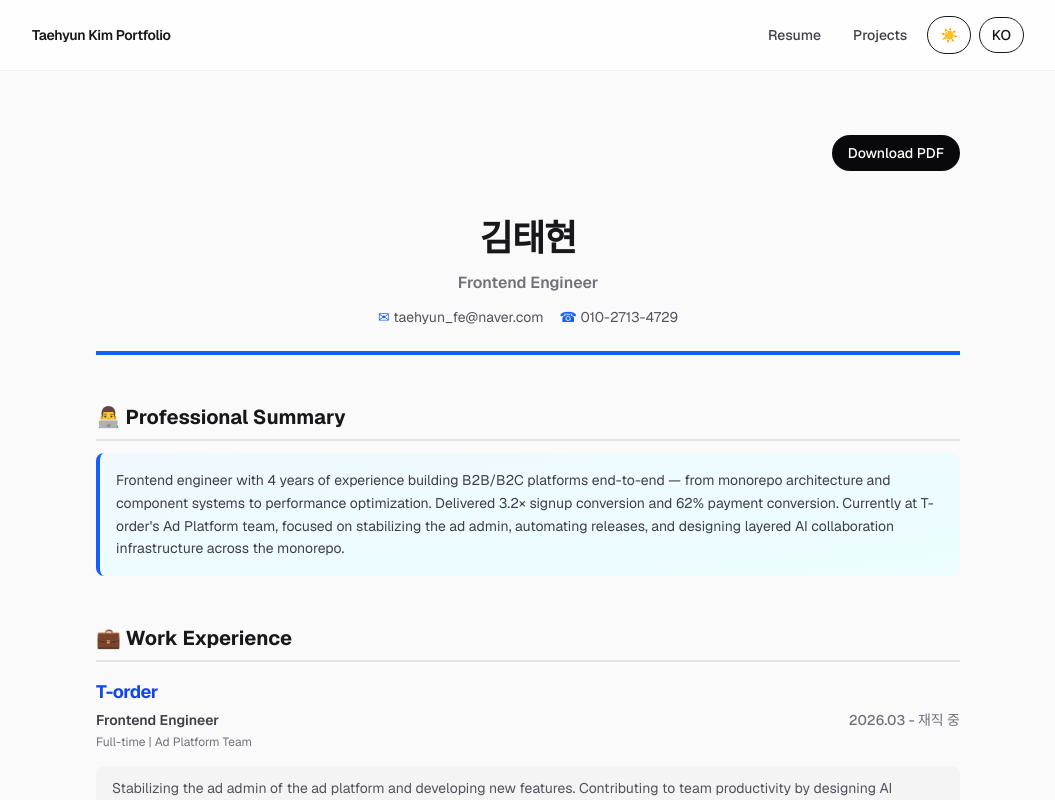
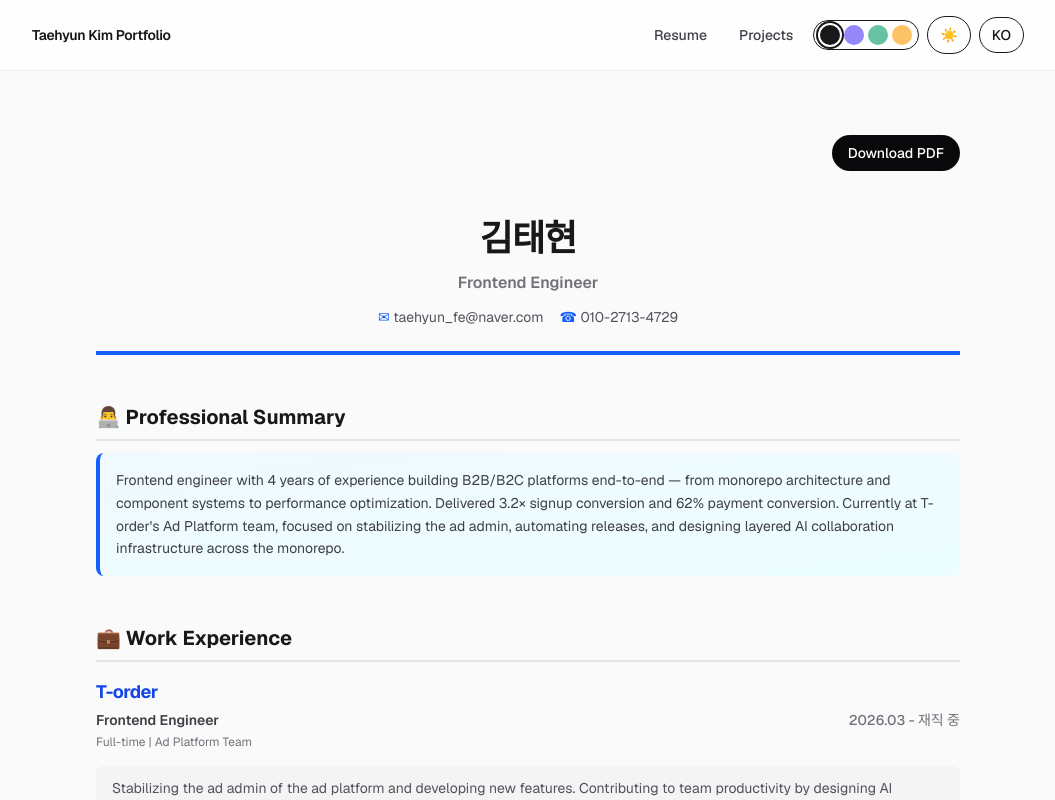
Before and after one commit to qlemql/portfolio, a Next.js app: page /en/resume in a window 1280 px wide. Shown: the top 800 px of the page, without its empty margins (112-1167 px from the left). Built offline with nearby package versions, Linux system fonts and the light colour scheme; no server answers.

Commit message:
feat: 액센트 4종 토글 추가 (mono/indigo/emerald/amber 비교용)

```diff
--- a/src/app/globals.css
+++ b/src/app/globals.css
@@ -5,16 +5,70 @@
 :root {
   --background: #ffffff;
   --foreground: #171717;
+
+  /* Default accent: mono (light) */
+  --accent: #18181b;
+  --accent-hover: #3f3f46;
+  --accent-soft: #f4f4f5;
+  --accent-fg: #ffffff;
+}
+
+[data-accent="indigo"] {
+  --accent: #4f46e5;
+  --accent-hover: #4338ca;
+  --accent-soft: #eef2ff;
+  --accent-fg: #ffffff;
+}
+[data-accent="emerald"] {
+  --accent: #059669;
+  --accent-hover: #047857;
+  --accent-soft: #ecfdf5;
+  --accent-fg: #ffffff;
+}
+[data-accent="amber"] {
+  --accent: #f59e0b;
+  --accent-hover: #d97706;
+  --accent-soft: #fffbeb;
+  --accent-fg: #1f2937;
 }
 
 :root.dark {
   --background: #0a0a0a;
   --foreground: #ededed;
+
+  /* Default accent: mono (dark) */
+  --accent: #fafafa;
+  --accent-hover: #d4d4d8;
+  --accent-soft: rgb(39 39 42 / 0.5);
+  --accent-fg: #09090b;
+}
+
+.dark[data-accent="indigo"] {
+  --accent: #818cf8;
+  --accent-hover: #a5b4fc;
+  --accent-soft: rgb(67 56 202 / 0.25);
+  --accent-fg: #1e1b4b;
+}
+.dark[data-accent="emerald"] {
+  --accent: #34d399;
+  --accent-hover: #6ee7b7;
+  --accent-soft: rgb(6 95 70 / 0.25);
+  --accent-fg: #064e3b;
+}
+.dark[data-accent="amber"] {
+  --accent: #fbbf24;
+  --accent-hover: #fcd34d;
+  --accent-soft: rgb(146 64 14 / 0.25);
+  --accent-fg: #451a03;
 }
 
 @theme inline {
   --color-background: var(--background);
   --color-foreground: var(--foreground);
+  --color-accent: var(--accent);
+  --color-accent-hover: var(--accent-hover);
+  --color-accent-soft: var(--accent-soft);
+  --color-accent-fg: var(--accent-fg);
   --font-sans: var(--font-geist-sans);
   --font-mono: var(--font-geist-mono);
 }
--- a/src/app/layout.tsx
+++ b/src/app/layout.tsx
@@ -40,7 +40,7 @@ export const metadata: Metadata = {
   },
 };
 
-const NO_FLASH_THEME_SCRIPT = `(function(){try{var s=localStorage.getItem('theme');var d=s==='dark'||(!s&&window.matchMedia('(prefers-color-scheme: dark)').matches);if(d)document.documentElement.classList.add('dark');}catch(e){}})();`;
+const NO_FLASH_SCRIPT = `(function(){try{var s=localStorage.getItem('theme');var d=s==='dark'||(!s&&window.matchMedia('(prefers-color-scheme: dark)').matches);if(d)document.documentElement.classList.add('dark');var a=localStorage.getItem('accent')||'mono';document.documentElement.setAttribute('data-accent',a);}catch(e){}})();`;
 
 export default async function RootLayout({
   children,
@@ -50,7 +50,7 @@ export default async function RootLayout({
   return (
     <html suppressHydrationWarning>
       <head>
-        <script dangerouslySetInnerHTML={{ __html: NO_FLASH_THEME_SCRIPT }} />
+        <script dangerouslySetInnerHTML={{ __html: NO_FLASH_SCRIPT }} />
       </head>
       <body className={`${geistSans.variable} ${geistMono.variable} antialiased`}>
         {children}
--- /dev/null
+++ b/src/components/AccentSwitcher.tsx
@@ -0,0 +1,64 @@
+'use client';
+
+import { useEffect, useState } from 'react';
+
+type Accent = 'mono' | 'indigo' | 'emerald' | 'amber';
+
+const ACCENTS: { id: Accent; label: string; swatch: string }[] = [
+  { id: 'mono', label: 'Mono', swatch: 'bg-zinc-900 dark:bg-zinc-100' },
+  { id: 'indigo', label: 'Indigo', swatch: 'bg-indigo-600' },
+  { id: 'emerald', label: 'Emerald', swatch: 'bg-emerald-600' },
+  { id: 'amber', label: 'Amber', swatch: 'bg-amber-500' },
+];
+
+const STORAGE_KEY = 'accent';
+
+function applyAccent(a: Accent) {
+  document.documentElement.setAttribute('data-accent', a);
+}
+
+export default function AccentSwitcher() {
+  const [accent, setAccent] = useState<Accent>('mono');
+  const [mounted, setMounted] = useState(false);
+
+  useEffect(() => {
+    const stored = localStorage.getItem(STORAGE_KEY) as Accent | null;
+    setAccent(stored ?? 'mono');
+    setMounted(true);
+  }, []);
+
+  useEffect(() => {
+    if (!mounted) return;
+    applyAccent(accent);
+    localStorage.setItem(STORAGE_KEY, accent);
+  }, [accent, mounted]);
+
+  if (!mounted) {
+    return <div className="h-9 w-32" aria-hidden="true" />;
+  }
+
+  return (
+    <div
+      className="flex items-center gap-1 rounded-full border px-1.5 py-1 dark:border-white/15"
+      role="radiogroup"
+      aria-label="Accent color"
+    >
+      {ACCENTS.map((a) => (
+        <button
+          key={a.id}
+          type="button"
+          role="radio"
+          aria-checked={accent === a.id}
+          onClick={() => setAccent(a.id)}
+          className={`h-5 w-5 rounded-full transition ${a.swatch} ${
+            accent === a.id
+              ? 'ring-2 ring-zinc-900 ring-offset-2 ring-offset-white dark:ring-zinc-100 dark:ring-offset-black'
+              : 'opacity-60 hover:opacity-100'
+          }`}
+          title={a.label}
+          aria-label={a.label}
+        />
+      ))}
+    </div>
+  );
+}
--- a/src/components/FeaturedProjects.tsx
+++ b/src/components/FeaturedProjects.tsx
@@ -16,7 +16,7 @@ export default function FeaturedProjects() {
       <ul className="grid grid-cols-1 gap-4 sm:grid-cols-2">
         {CASE_STUDIES.map((cs, index) => (
           <ScrollReveal key={cs.slug} delay={index * 150} direction="up">
-            <li className="group h-full overflow-hidden rounded-xl border border-black/5 bg-white shadow-sm transition-all duration-300 hover:-translate-y-1 hover:shadow-lg dark:border-white/10 dark:bg-zinc-900">
+            <li className="group h-full overflow-hidden rounded-xl border border-black/5 bg-white shadow-sm transition-all duration-300 hover:-translate-y-1 hover:border-accent hover:shadow-lg dark:border-white/10 dark:bg-zinc-900">
               <Link href={`/${locale}/projects/${cs.slug}`} className="block h-full p-5">
                 <div className="space-y-3">
                   <div className="flex items-center justify-between gap-2 text-xs text-zinc-500 dark:text-zinc-500">
@@ -43,7 +43,7 @@ export default function FeaturedProjects() {
                     ))}
                   </div>
                   <div className="pt-1">
-                    <span className="inline-flex items-center gap-1 text-sm font-medium text-zinc-950 underline-offset-4 transition-all group-hover:gap-2 group-hover:underline dark:text-zinc-50">
+                    <span className="inline-flex items-center gap-1 text-sm font-medium text-zinc-700 underline-offset-4 transition-all group-hover:gap-2 group-hover:text-accent group-hover:underline dark:text-zinc-300">
                       {t("more")}
                       <span aria-hidden="true">→</span>
                     </span>
--- a/src/components/Header.tsx
+++ b/src/components/Header.tsx
@@ -5,6 +5,7 @@ import { useEffect, useState } from "react";
 import { useLocale, useTranslations } from "next-intl";
 import { usePathname } from "next/navigation";
 import ThemeToggle from "@/components/ThemeToggle";
+import AccentSwitcher from "@/components/AccentSwitcher";
 
 export default function Header() {
   const [isScrolled, setIsScrolled] = useState(false);
@@ -52,6 +53,9 @@ export default function Header() {
               {tNav("projects")}
             </Link>
           </li>
+          <li className="hidden sm:block">
+            <AccentSwitcher />
+          </li>
           <li>
             <ThemeToggle locale={locale === "ko" || locale === "en" ? locale : "ko"} />
           </li>
--- a/src/components/Hero.tsx
+++ b/src/components/Hero.tsx
@@ -39,7 +39,7 @@ export default function Hero() {
             <div className="flex gap-2">
               <Link
                 href={`/${locale}/resume`}
-                className="rounded-full bg-zinc-950 px-4 py-2 text-sm font-medium text-white transition-all duration-300 hover:-translate-y-0.5 hover:bg-black/90 hover:shadow-lg active:scale-95 dark:bg-zinc-50 dark:text-black"
+                className="rounded-full bg-accent px-4 py-2 text-sm font-medium text-accent-fg transition-all duration-300 hover:-translate-y-0.5 hover:bg-accent-hover hover:shadow-lg active:scale-95"
               >
                 {t("ctaResume")}
               </Link>
@@ -60,7 +60,7 @@ export default function Hero() {
                 key={i}
                 className="rounded-2xl border border-black/5 bg-white p-4 shadow-sm transition-all duration-300 hover:-translate-y-1 hover:shadow-lg dark:border-white/10 dark:bg-zinc-900"
               >
-                <div className="text-2xl font-bold tracking-tight text-zinc-950 dark:text-zinc-50">
+                <div className="text-2xl font-bold tracking-tight text-accent">
                   {m.value}
                 </div>
                 <div className="mt-1 text-xs font-medium text-zinc-700 dark:text-zinc-200">
```
